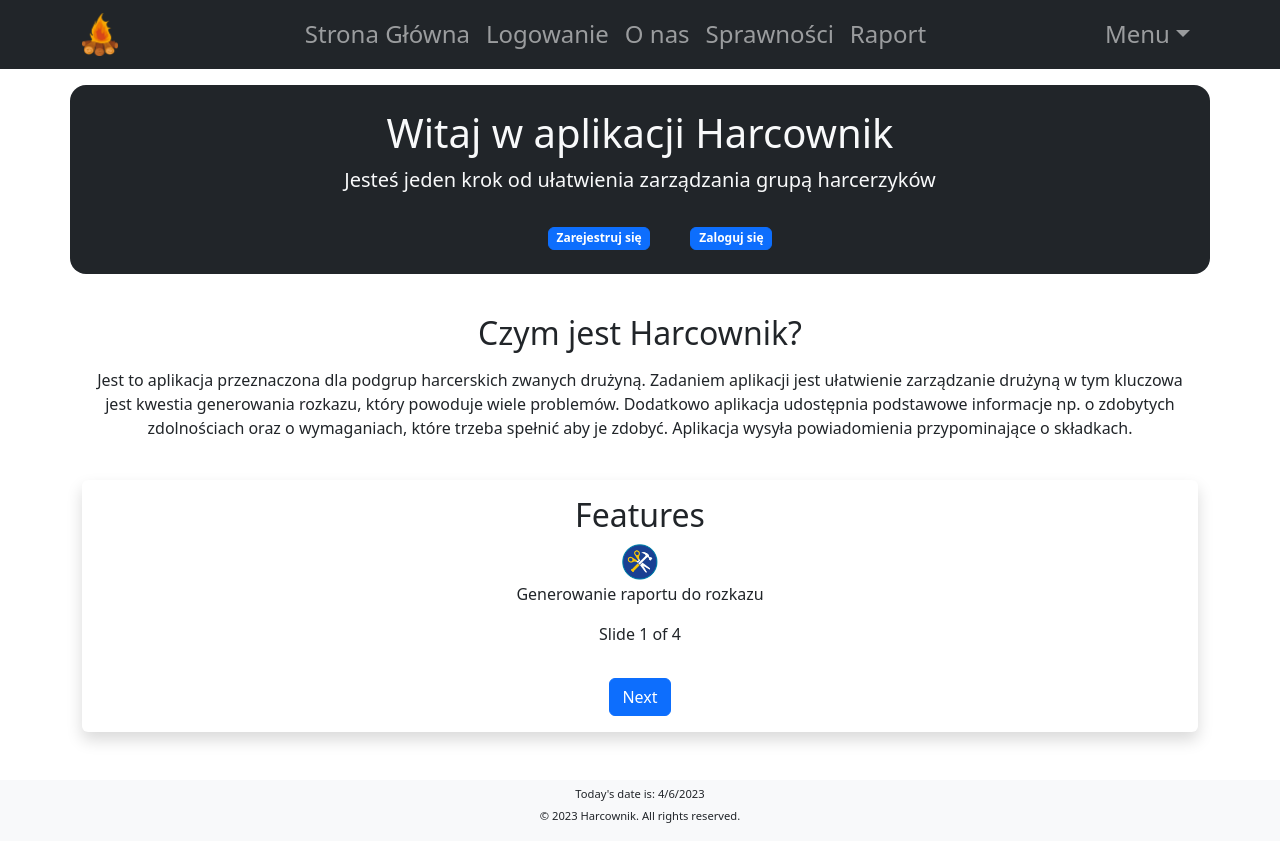
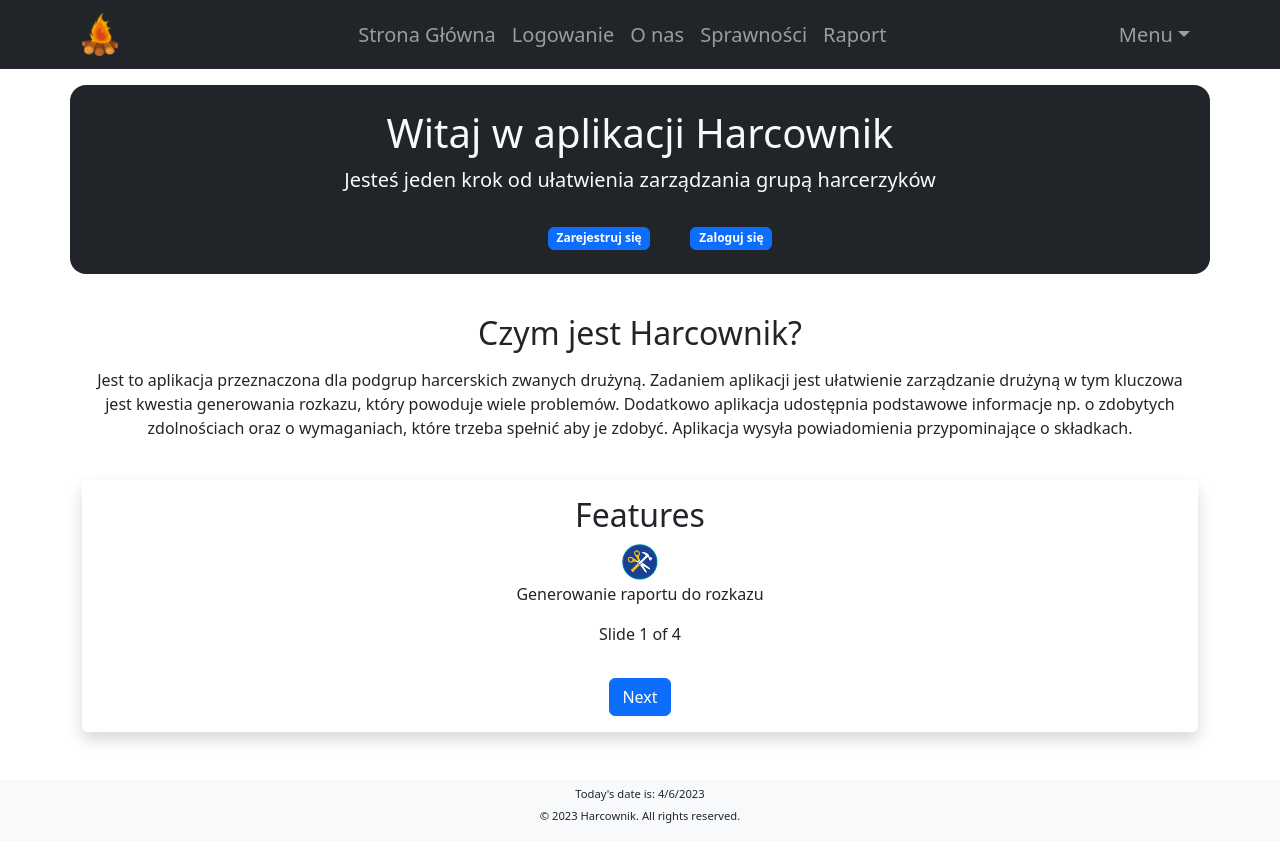
Before and after one commit to pawel150199/zastosowanie-informatyki-w-gospodarce, a React (Create React App) app in the folder harcownik-frontend/: page / in a window 1280 px wide. Built offline with nearby package versions, Linux system fonts and the light colour scheme.

Commit message:
hover NavBar

```diff
--- a/harcownik-frontend/src/components/mynavbar/MyNavbar.jsx
+++ b/harcownik-frontend/src/components/mynavbar/MyNavbar.jsx
@@ -10,7 +10,8 @@ const MyNavbar = () => {
 
 
     return (
-         <Navbar className="navbar-nav navbar-dark bg-dark h1 fs-4">
+        <Navbar  expand="lg" className="navbar-nav navbar-dark bg-dark h1 fs-5" >
+         {/* <Navbar className="navbar-nav navbar-dark bg-dark h1 fs-4">   */}
             <Container>
                 <Navbar.Brand href="/" className="navbar-nav mr-left">
                         <Image src="/img/logo.png" id="img" style={{width: "1.8em"}}/>
--- a/harcownik-frontend/src/components/mynavbar/style.css
+++ b/harcownik-frontend/src/components/mynavbar/style.css
@@ -1,9 +1,9 @@
- .box {
+.box {
     text-decoration: underline;
  }
 
  .box:hover {
-   color:blue;
    background-color: gray;
+   color: gray;
 
  }
```
